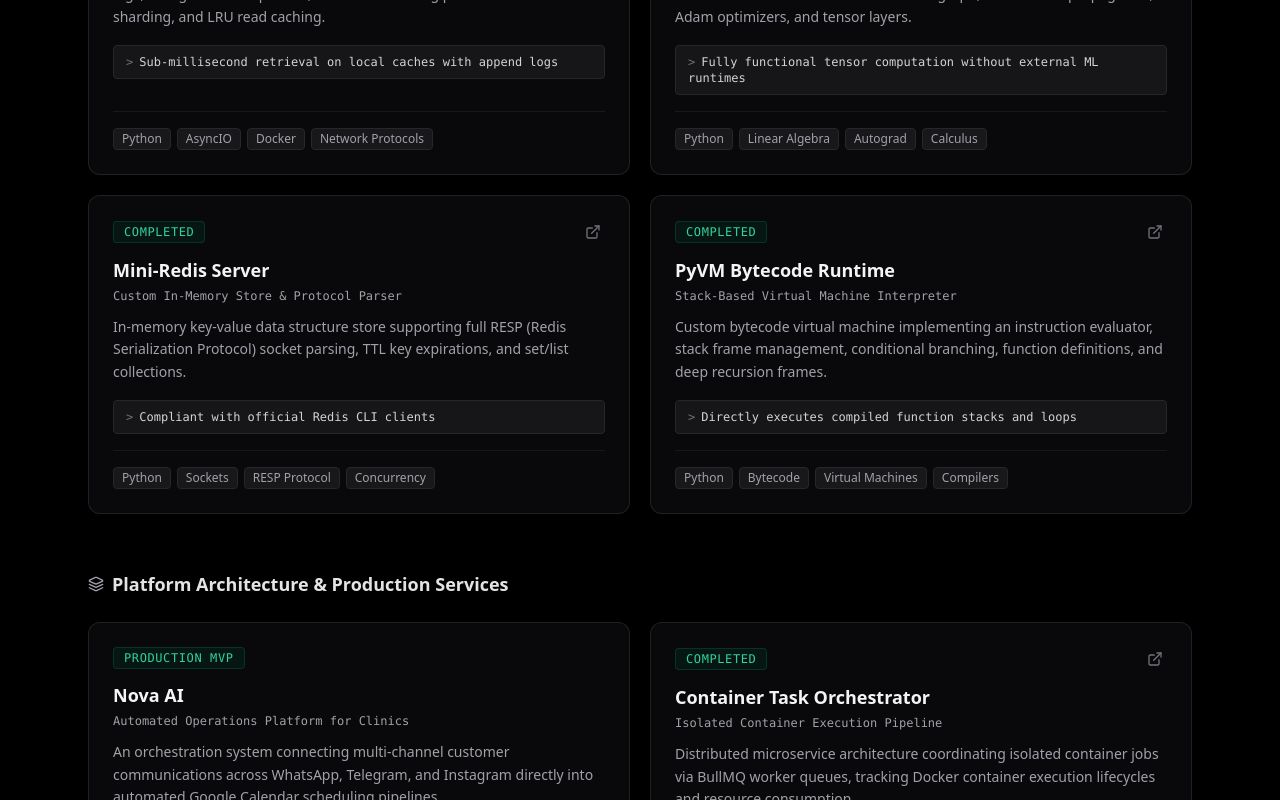
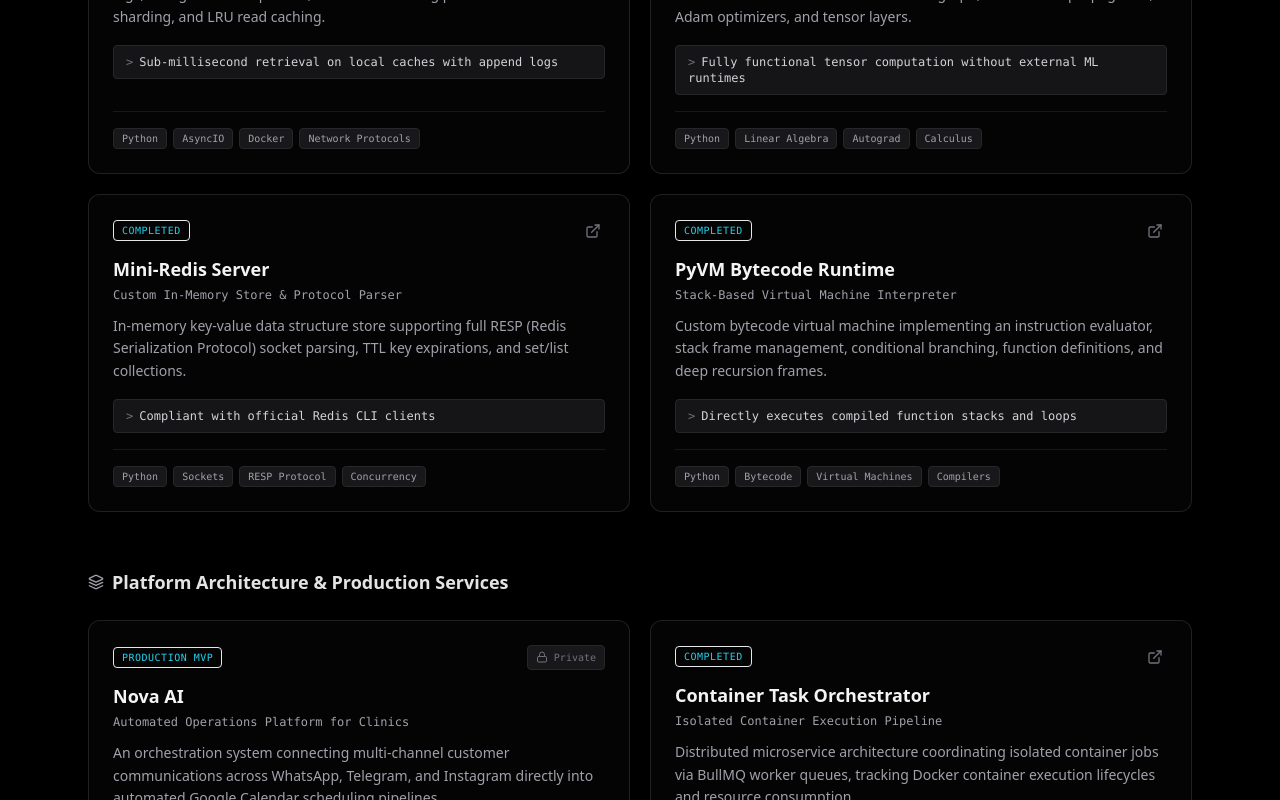
Before and after one commit to Mahdi-Alizade/Portfolio, a Next.js app: page / in a window 1280 px wide. Shown: the part 1900-2700 px from the top of the page. Built offline with nearby package versions, Linux system fonts and the light colour scheme; no server answers.

Commit message:
feat(projects): render private repository badge and update external link rendering logic

```diff
--- a/src/components/sections/Projects.tsx
+++ b/src/components/sections/Projects.tsx
@@ -1,6 +1,6 @@
 import React from 'react'
 import { projectsList, ProjectItem } from '../../lib/site'
-import { ExternalLink, Terminal, Cpu, Layers } from 'lucide-react'
+import { ExternalLink, Terminal, Cpu, Layers, Lock } from 'lucide-react'
 
 export function Projects() {
   const systemsProjects = projectsList.filter(function (item) {
@@ -15,20 +15,26 @@ export function Projects() {
     return (
       <div
         key={project.id}
-        className="flex flex-col justify-between p-6 rounded-xl bg-zinc-950 border border-zinc-800/80 hover:border-zinc-700 transition-all duration-200"
+        className="flex flex-col justify-between p-6 rounded-xl bg-zinc-950/50 border border-zinc-800/80 hover:border-zinc-700 transition-all duration-200 backdrop-blur-sm"
       >
         <div>
           <div className="flex items-center justify-between gap-3 mb-3">
-            <span className="text-xs font-mono uppercase tracking-wider text-emerald-400 bg-emerald-950/40 border border-emerald-800/40 px-2.5 py-0.5 rounded">
+            <span className="text-[10px] font-mono uppercase tracking-wider text-electric-400 bg-electric-950/40 border border-electric-800/40 px-2 py-0.5 rounded">
               {project.status}
             </span>
-            {project.githubUrl ? (
+
+            {project.isPrivate ? (
+              <div className="flex items-center gap-1.5 text-zinc-500 bg-zinc-900 border border-zinc-800 px-2 py-1 rounded text-[10px] font-mono">
+                <Lock className="w-3 h-3" />
+                <span>Private</span>
+              </div>
+            ) : project.githubUrl ? (
               <a
                 href={project.githubUrl}
                 target="_blank"
                 rel="noreferrer"
                 className="text-zinc-500 hover:text-zinc-200 transition-colors p-1"
-                aria-label={`Source code for ${project.title}`}
+                aria-label={"Source code for " + project.title}
               >
                 <ExternalLink className="w-4 h-4" />
               </a>
@@ -60,7 +66,7 @@ export function Projects() {
             return (
               <span
                 key={tech}
-                className="text-xs text-zinc-400 bg-zinc-900 border border-zinc-800 px-2 py-0.5 rounded"
+                className="text-[10px] font-mono text-zinc-400 bg-zinc-900 border border-zinc-800 px-2 py-0.5 rounded"
               >
                 {tech}
               </span>
@@ -75,7 +81,7 @@ export function Projects() {
     <section id="projects" className="py-20 border-t border-zinc-900 bg-black">
       <div className="max-w-6xl mx-auto px-4 sm:px-6">
         <div className="mb-12">
-          <div className="inline-flex items-center gap-2 text-xs font-mono text-emerald-400 mb-2">
+          <div className="inline-flex items-center gap-2 text-xs font-mono text-electric-400 mb-2">
             <Terminal className="w-3.5 h-3.5" />
             <span>ENGINEERING &amp; ARCHITECTURE</span>
           </div>
```
